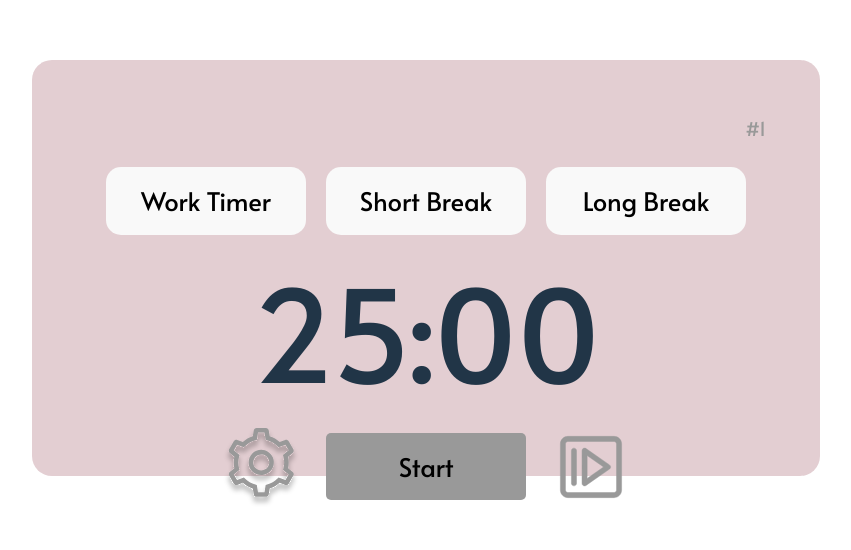
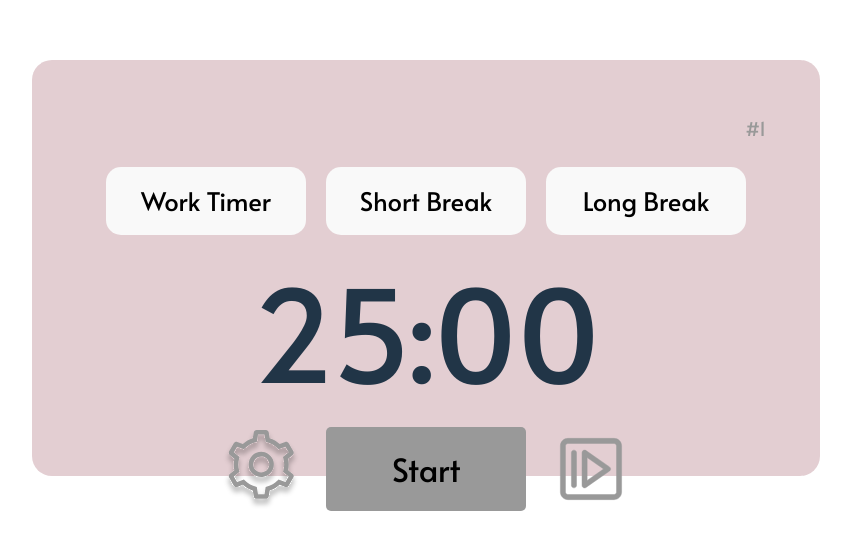
Before and after one commit to John-Ericksen/PomoTimer, a React (Vite) app: page / in a window 1280 px wide. Shown: the part 132-682 px from the top of the page, without its empty margins (214-1065 px from the left). Built offline with nearby package versions, Linux system fonts and the light colour scheme.

Commit message:
change font

```diff
--- a/src/components/Timer/Timer.scss
+++ b/src/components/Timer/Timer.scss
@@ -12,6 +12,8 @@ button {
     background-color: rgba(153, 153, 153, 1);
     border-radius: 5px;
     color: black;
+    font-weight: bold;
+    font-size: 2em;
 }
 
 p {
```
